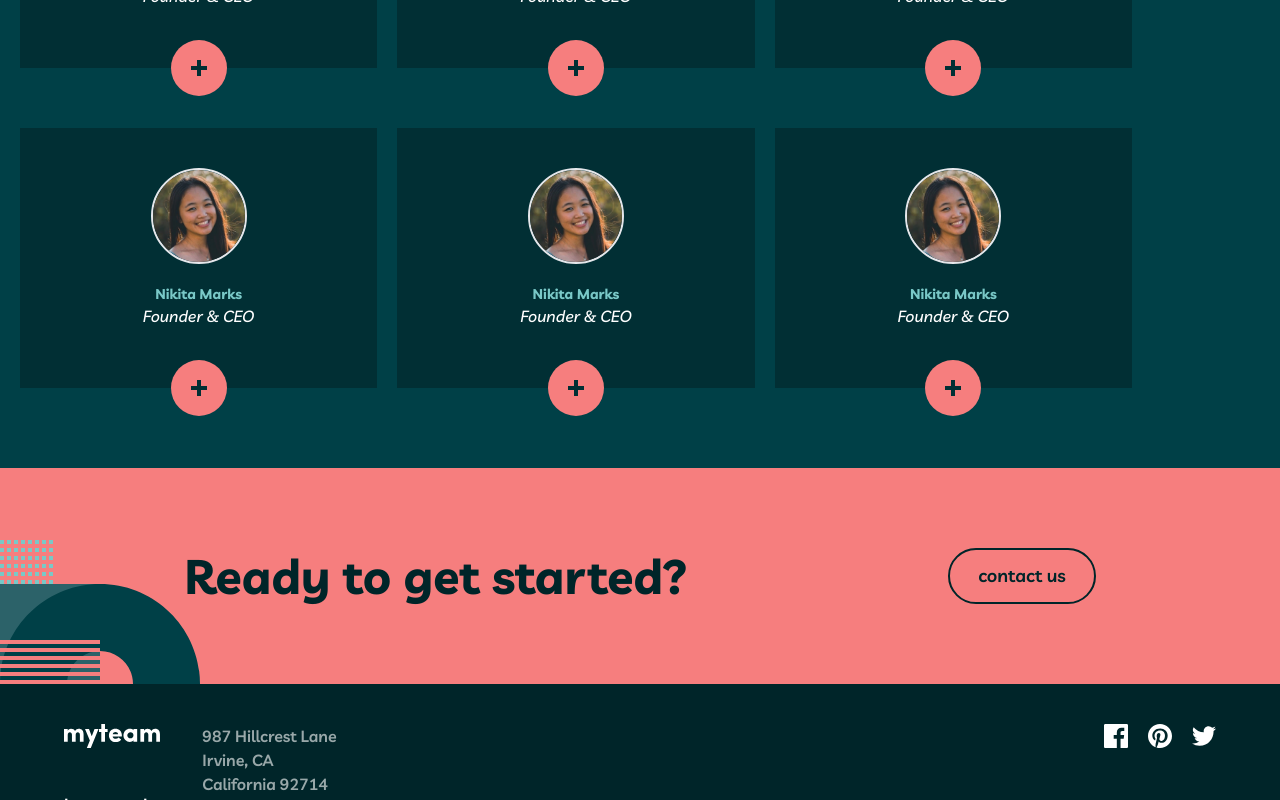
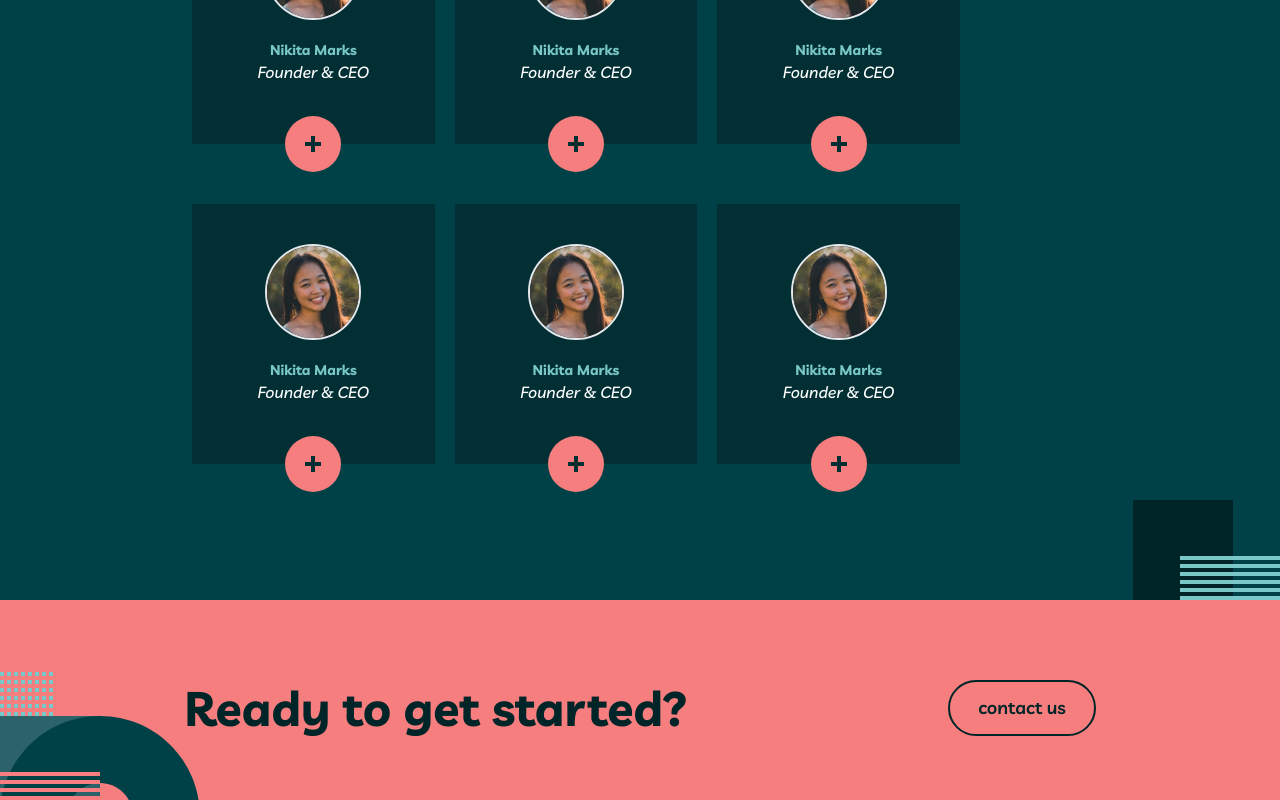
Before and after one commit to alimuddinhasan/myteam-website, a Next.js app: page /about in a window 1280 px wide. Shown: the part 600-1400 px from the top of the page. Built offline with nearby package versions, Linux system fonts and the light colour scheme.

Commit message:
feat(about): add image backgrounds

```diff
--- a/pages/about/index.tsx
+++ b/pages/about/index.tsx
@@ -32,13 +32,23 @@ export default function Home() {
           </div>
         </Container>
       </article>
-      <section role='directors' className='bg-deep-jungle-green'>
+      <section role='directors' className='bg-deep-jungle-green relative overflow-hidden'>
+        <img
+          src='/assets/bg-pattern-about-2-contact-1.svg'
+          alt='bg-top-left'
+          className='absolute left-0 -translate-x-1/2 -translate-y-1/2 md:translate-y-0'
+        />
+        <img
+          src='/assets/bg-pattern-home-4-about-3.svg'
+          alt='bg-bottom-right'
+          className='absolute right-0 bottom-0'
+        />
         <Container>
-          <div className='flex flex-col items-center gap-5 px-5 py-10'>
+          <div className='flex flex-col items-center gap-10 px-5 py-24'>
             <h1 className='text-2xl font-bold text-white'>
               Meet the directors
             </h1>
-            <div className="self-stretch grid sm:grid-cols-2 md:grid-cols-3 gap-5">
+            <div className='grid md:grid-cols-2 lg:grid-cols-3 gap-5 max-w-3xl w-full'>
               <Director
                 avatar='/assets/avatar-nikita.jpg'
                 name='Nikita Marks'
```
